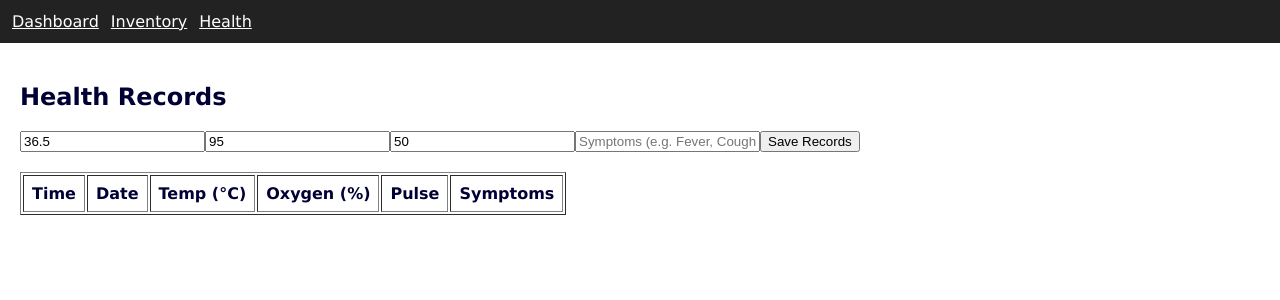
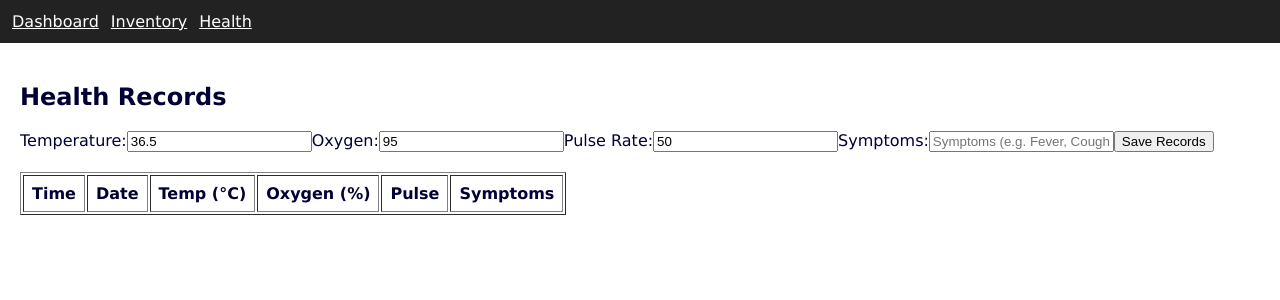
Before and after one commit to Jkelvin1998/home-care-app, a React (Vite) app: page /health-record in a window 1280 px wide. Shown: the top 300 px of the page. Built offline with nearby package versions, Linux system fonts and the light colour scheme.

Commit message:
Health Record Fixed

```diff
--- a/src/pages/HealthRecord.tsx
+++ b/src/pages/HealthRecord.tsx
@@ -53,6 +53,7 @@ export default function HealthRecord() {
       <div style={{ padding: 20 }}>
          <h2>Health Records</h2>
 
+         <label>Temperature:</label>
          <input
             type="number"
             step={0.1}
@@ -60,18 +61,21 @@ export default function HealthRecord() {
             onChange={(e) => setTemperature(Number(e.target.value) || 0)}
          />
 
+         <label>Oxygen:</label>
          <input
             type="number"
             value={oxygen}
             onChange={(e) => setOxygen(Number(e.target.value) || 0)}
          />
 
+         <label>Pulse Rate:</label>
          <input
             type="number"
             value={pulseRate}
             onChange={(e) => setPulseRate(Number(e.target.value) || 0)}
          />
 
+         <label>Symptoms:</label>
          <input
             type="text"
             placeholder="Symptoms (e.g. Fever, Cough)"
```
